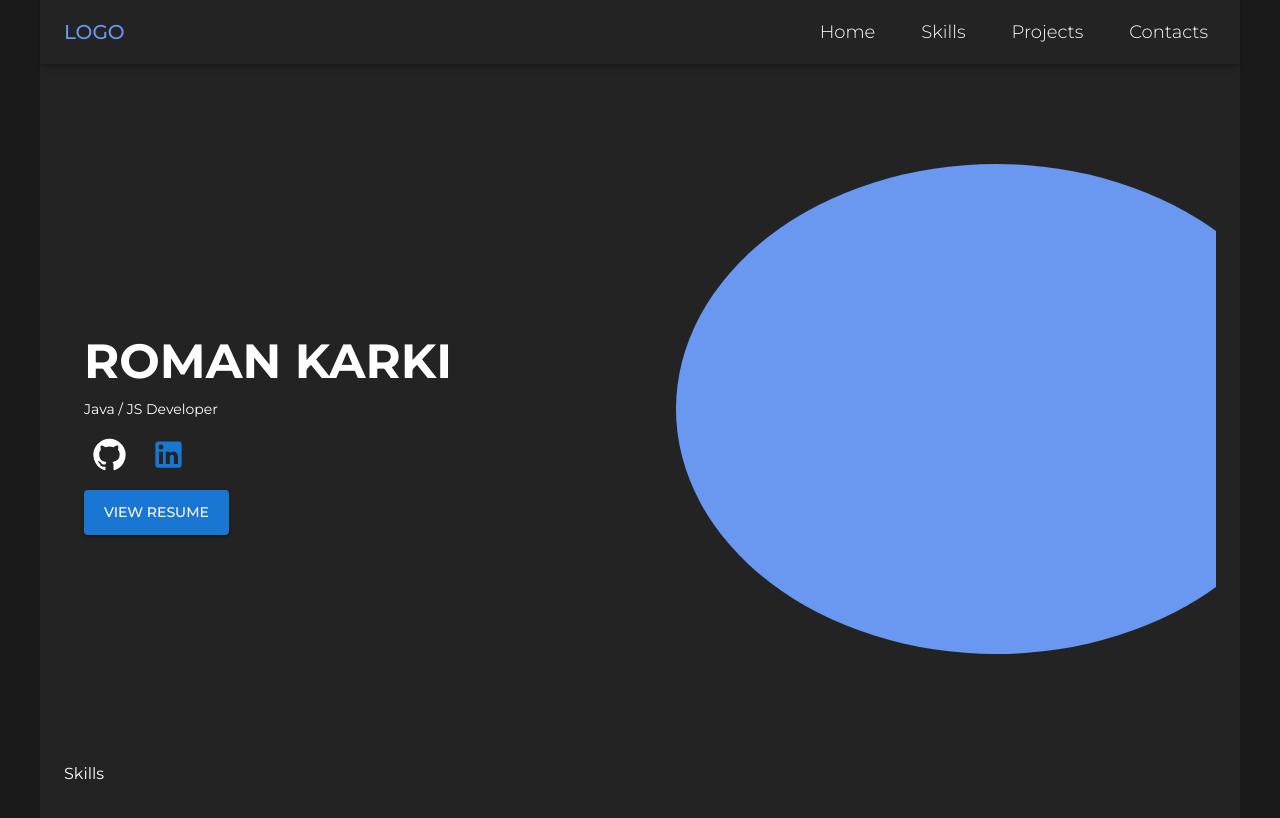
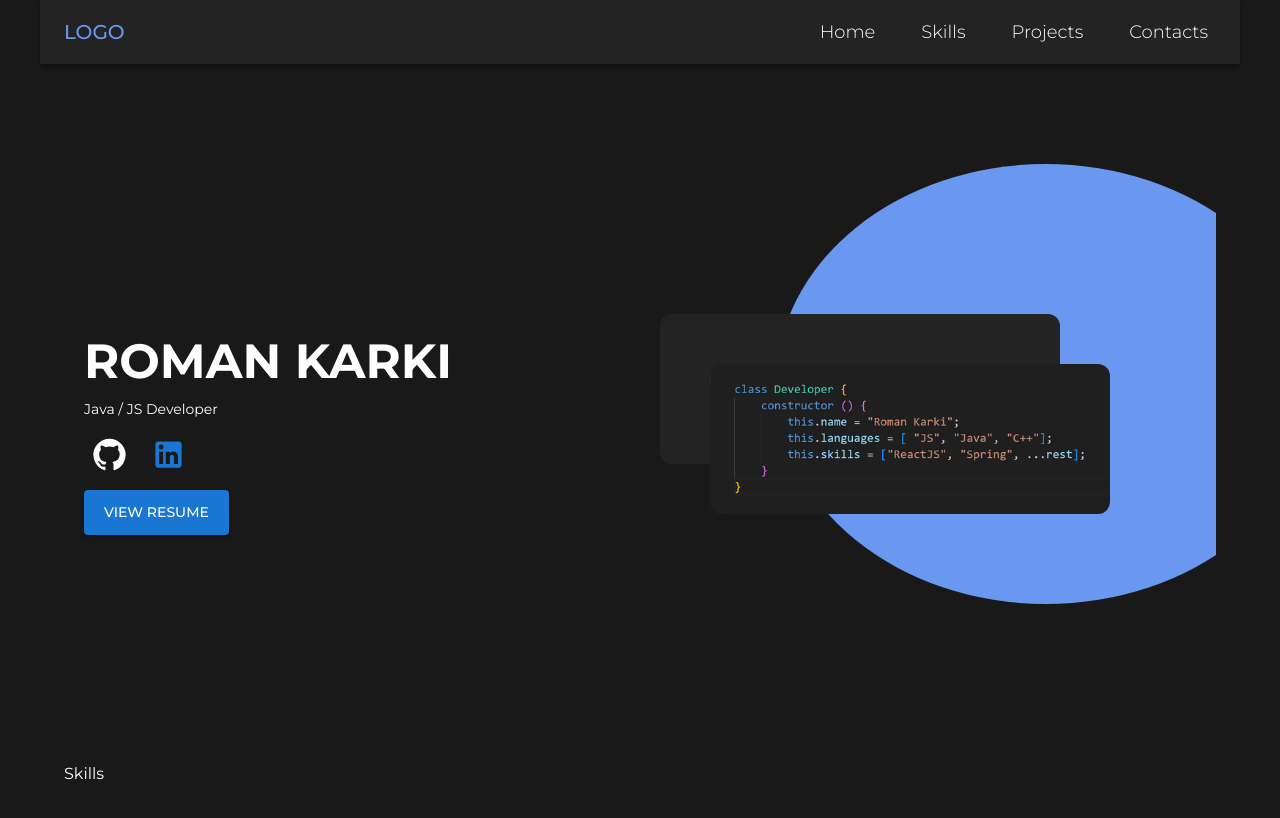
Before and after one commit to rxmxndai/portfolio-2.0, a React (Create React App) app: page / in a window 1280 px wide. Shown: the top 818 px of the page. Built offline with nearby package versions, Linux system fonts and the light colour scheme.

Commit message:
Home Page finalized

```diff
--- a/src/App.js
+++ b/src/App.js
@@ -10,7 +10,7 @@ import Projects from "./Components/Projects";
 
 function App() {
   return (
-    <Container disableGutters maxWidth="lg" sx={{ bgcolor: "#232323" }} >
+    <Container disableGutters maxWidth="lg" sx={{ bgcolor: "#191919" }} >
         <Header />
         <Home />
         <Skills />
--- a/src/Components/Home.jsx
+++ b/src/Components/Home.jsx
@@ -4,9 +4,20 @@ import LinkedInIcon from '@mui/icons-material/LinkedIn';
 import GitHubIcon from '@mui/icons-material/GitHub';
 
 
+const Home = () => {
 
 
-const Home = () => {
+  const codeString = `
+    class Human {
+      constructor() {
+        this.name = "Roman Karki";
+        this.languages = ["JavaScript", "TypeScript", "C++"];
+        this.skills = ["NodeJS", "NextJS", "ExpressJS"];
+      }
+    }`;
+
+
+
   return (
     <Container>
       {/* Main Home Division */}
@@ -42,7 +53,6 @@ const Home = () => {
                 View Resume
               </Button>
             </Box>
-
           </Box>
 
         </Box>
@@ -50,20 +60,42 @@ const Home = () => {
 
         {/* Right Div */}
         <Box flex={1} position="relative" >
+
+
           {/* Semi Circle */}
           <Box bgcolor="#6A98F0"
             sx={{
               padding: "20px",
-              height: "450px",
-              width: "600px",
+              height: "400px",
+              width: "500px",
               borderRadius: "50%",
               position: "absolute",
               top: 100,
               right: -100,
 
             }}
-          > </Box>
+          >
+          </Box>
 
+          {/* Card */}
+          <Box
+                sx={{
+                  backgroundColor: '#232323',
+                  borderRadius: '12px',
+                  position: "absolute",
+                  top: 250,
+                  left: 0,
+                  width: "400px",
+                  height: "150px",
+                  cursor: "pointer"
+                }}
+              >
+                <img
+                  src={require('../assets/dev-dv.png')}
+                  alt="code snippet"
+                  style={{  position: "absolute", top: 50, left: 50, width: "100%", height: '100%', borderRadius: "12px" }}
+                />
+              </Box>
 
 
         </Box>
```
Also changed, not shown: src/Components/demo.js (added, +10 -0 lines), src/assets/dev-dv.png (added).
